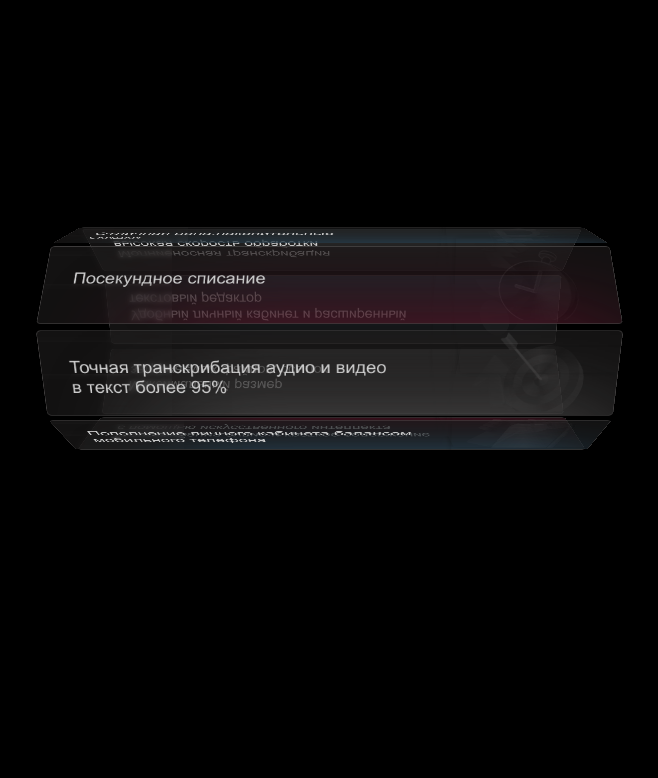
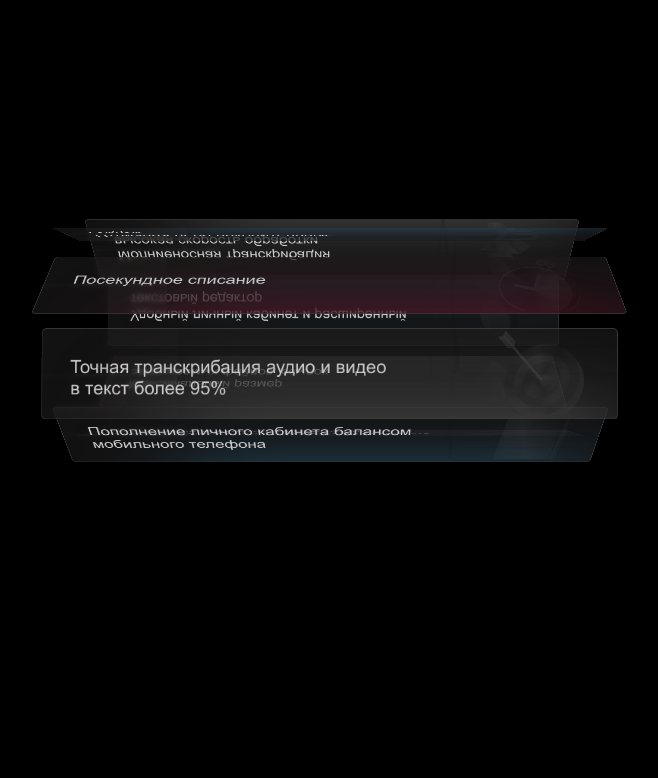
Before and after one commit to Tatsiana-prog/result, a website: page index.html in a window 1280 px wide. Shown: the part 22-800 px from the top of the page, without its empty margins (255-913 px from the left). Drawn offline with Linux system fonts and the light colour scheme; files whose address does not match are found by name.

Commit message:
feat:change agle in cuboid

```diff
--- a/src/style.css
+++ b/src/style.css
@@ -627,7 +627,7 @@ section {
   position: relative;
   width: 119.6px;
   height: 760px;
-  transform: rotateY(-35deg);
+  transform: rotateY(-55deg);
   background: rgba(28, 27, 27, 0.7);
   box-sizing: border-box;
   border: 1px solid  #464444;
```
